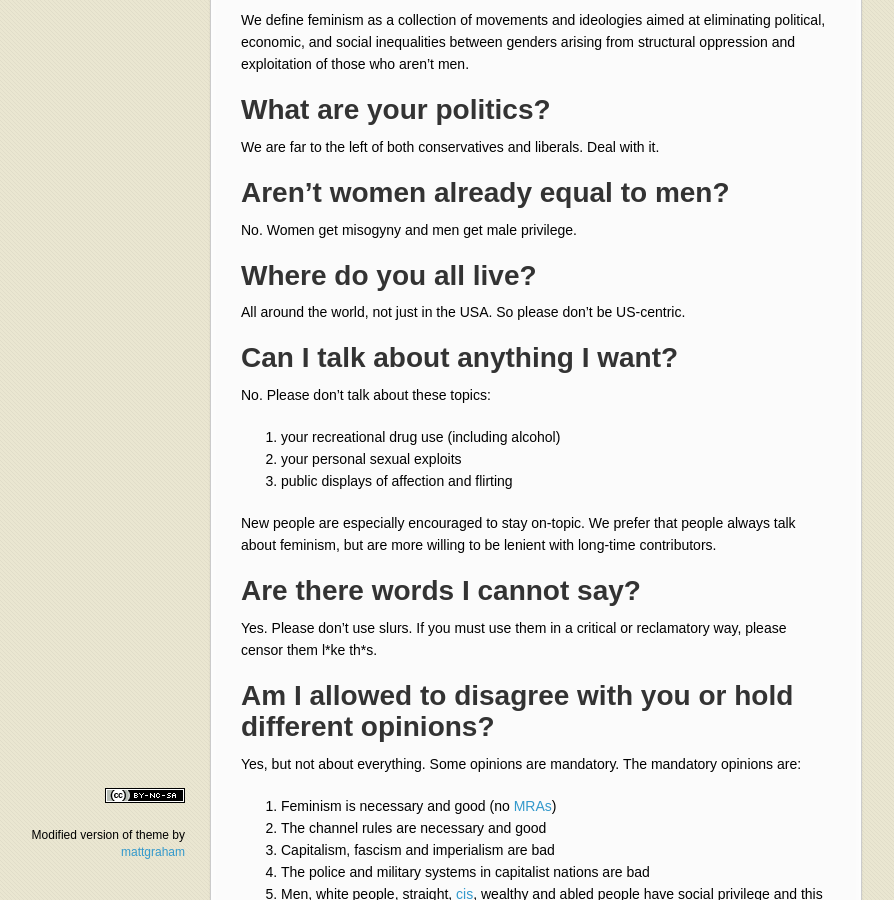
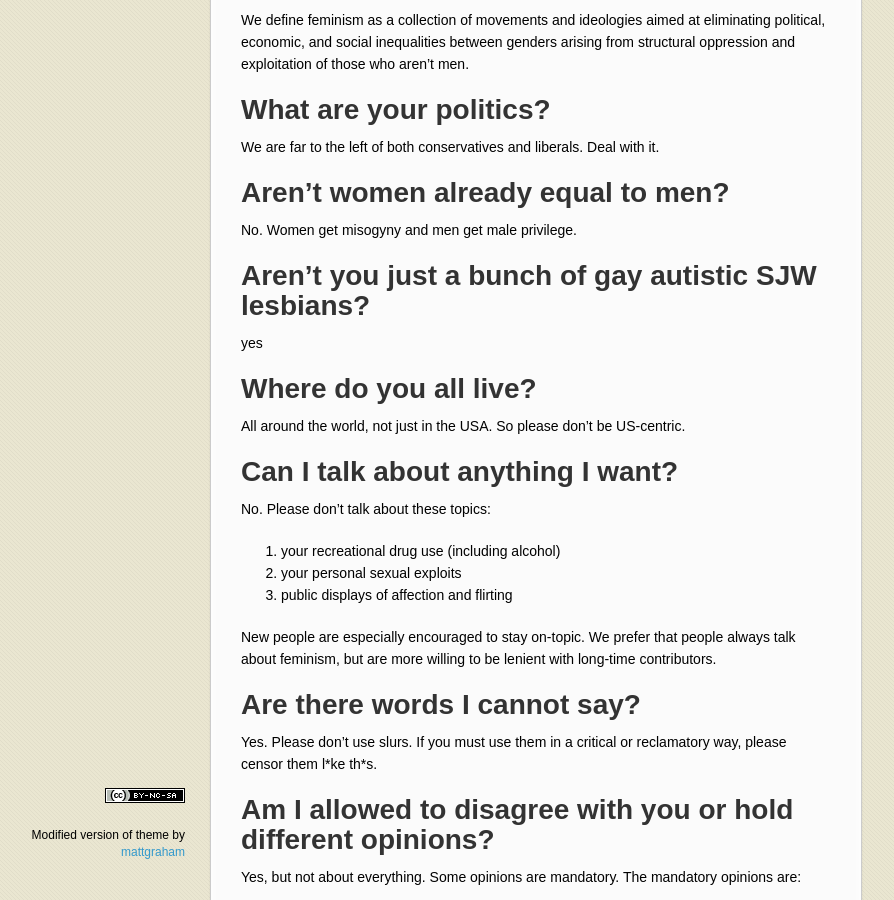
Before and after one commit to feminism-chat/feminism-chat.github.io, a Jekyll site: the page built from index.md, in a window 1280 px wide and 900 px high, scrolled down 863 px. Shown: the whole window, without its empty margins (105-999 px from the left). Built offline with Jekyll 4.4.1, drawn with Linux system fonts in a browser that asks for light colours; nearby versions of some CDN libraries; comment, search, counter and statistics services are not loaded.

Commit message:
gay autistic sjw lesbians

```diff
--- a/index.md
+++ b/index.md
@@ -39,6 +39,10 @@ We are far to the left of both conservatives and liberals. Deal with it.
 # Aren't women already equal to men?
 
 No. Women get misogyny and men get male privilege.
+
+# Aren't you just a bunch of gay autistic SJW lesbians?
+
+yes
 
 # Where do you all live?
 
```
